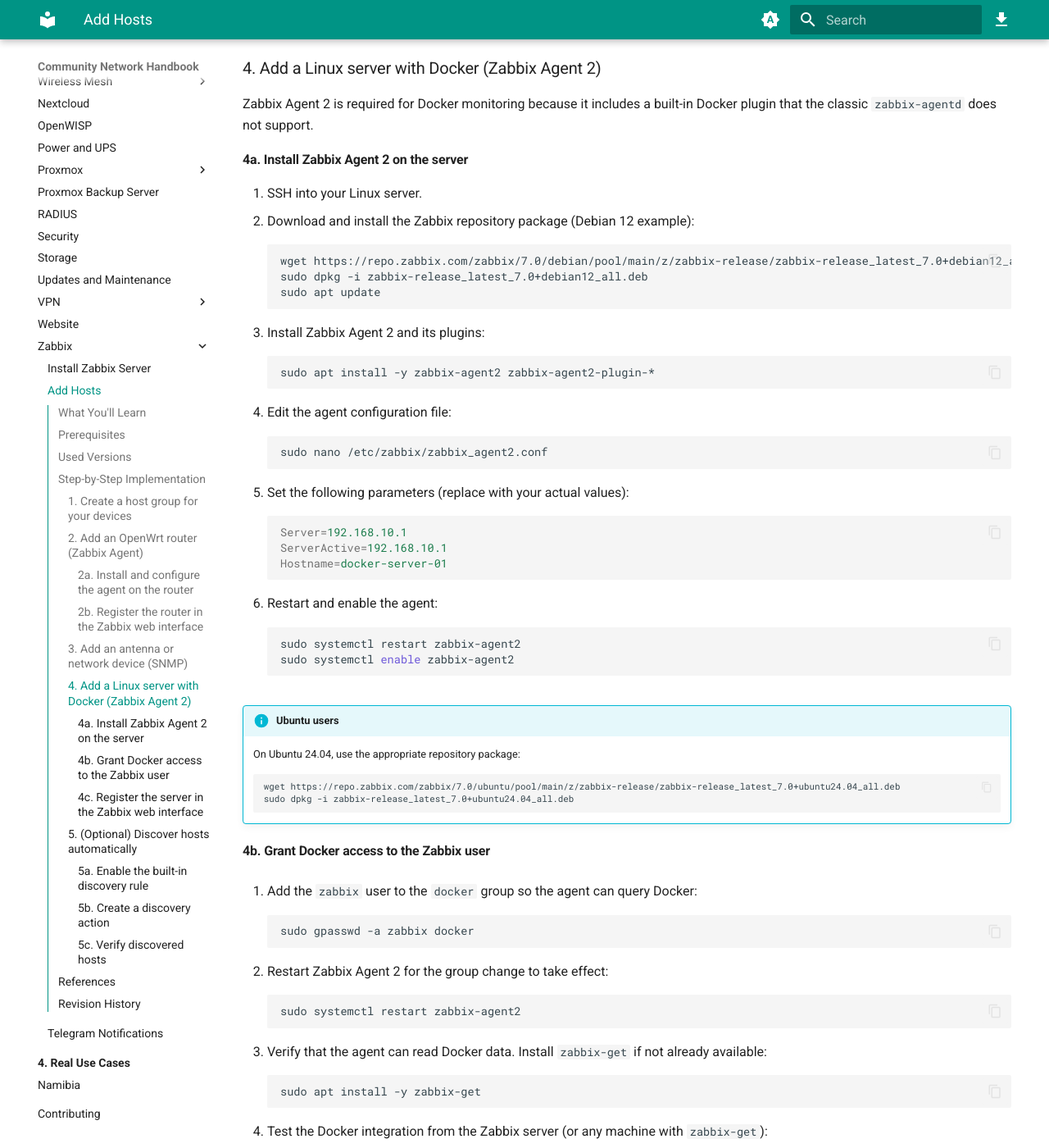
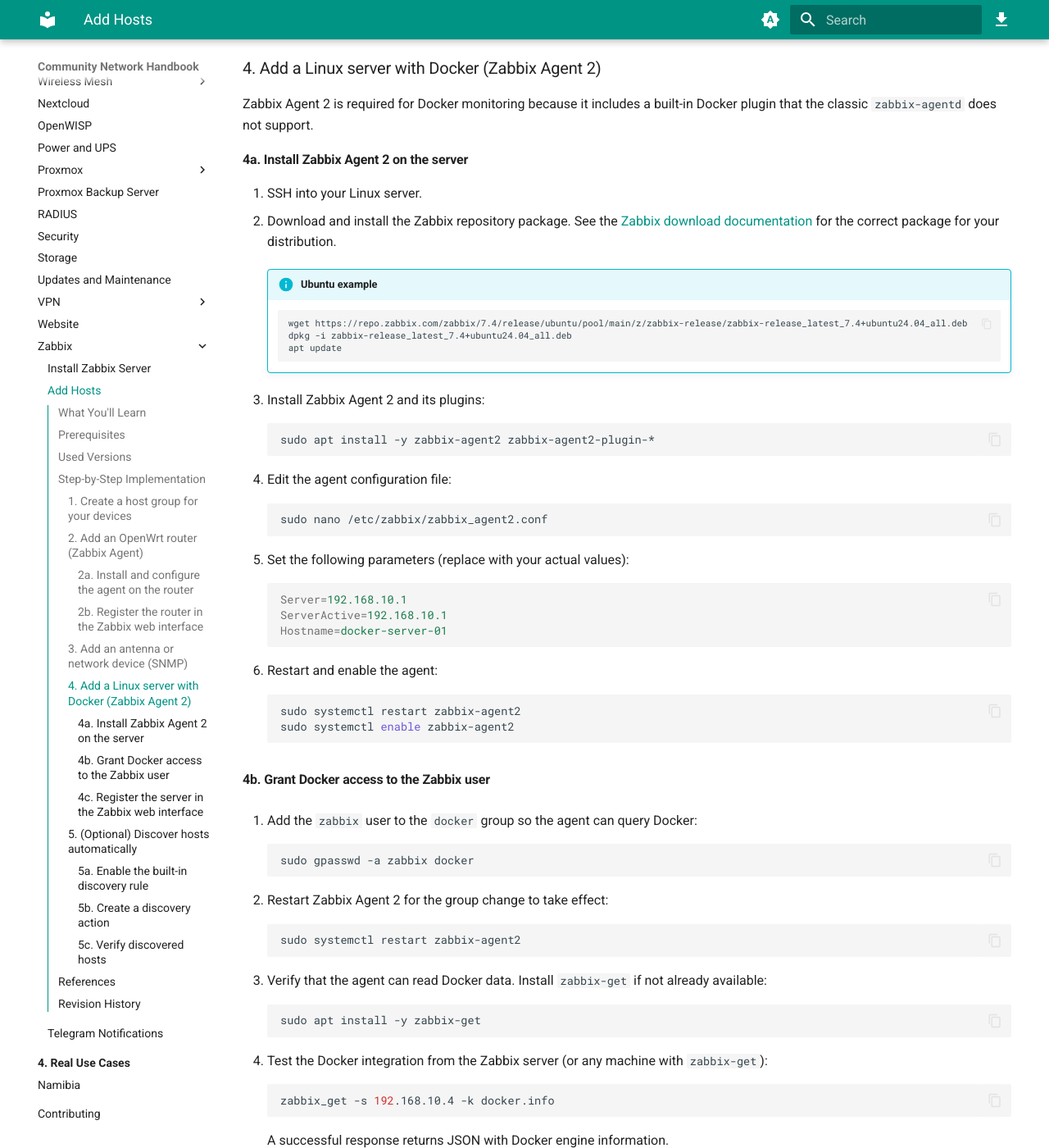
Before and after one commit to aucoop/Community-Network-Handbook, an MkDocs documentation site: the page built from docs/3-Guide/Zabbix/Add-Hosts.md, in a window 1280 px wide and 1400 px high, scrolled down 4440 px. Shown: the whole window at 82% size. Built offline with MkDocs 1.6.1 and Material for MkDocs 9.7.7, drawn with Linux system fonts in a browser that asks for light colours.

Commit message:
PR AI comments

````diff
--- a/docs/3-Guide/Zabbix/Add-Hosts.md
+++ b/docs/3-Guide/Zabbix/Add-Hosts.md
@@ -145,13 +145,14 @@
 #### 4a. Install Zabbix Agent 2 on the server
 
 1. SSH into your Linux server.
-2. Download and install the Zabbix repository package (Debian 12 example):
+2. Download and install the Zabbix repository package. See the [Zabbix download documentation](https://www.zabbix.com/download) for the correct package for your distribution.
 
-    ```bash
-    wget https://repo.zabbix.com/zabbix/7.0/debian/pool/main/z/zabbix-release/zabbix-release_latest_7.0+debian12_all.deb
-    sudo dpkg -i zabbix-release_latest_7.0+debian12_all.deb
-    sudo apt update
-    ```
+    !!! info "Ubuntu example"
+        ```bash
+        wget https://repo.zabbix.com/zabbix/7.4/release/ubuntu/pool/main/z/zabbix-release/zabbix-release_latest_7.4+ubuntu24.04_all.deb
+        dpkg -i zabbix-release_latest_7.4+ubuntu24.04_all.deb
+        apt update
+        ```
 
 3. Install Zabbix Agent 2 and its plugins:
 
@@ -178,14 +179,6 @@
     ```bash
     sudo systemctl restart zabbix-agent2
     sudo systemctl enable zabbix-agent2
-    ```
-
-!!! info "Ubuntu users"
-    On Ubuntu 24.04, use the appropriate repository package:
-
-    ```bash
-    wget https://repo.zabbix.com/zabbix/7.0/ubuntu/pool/main/z/zabbix-release/zabbix-release_latest_7.0+ubuntu24.04_all.deb
-    sudo dpkg -i zabbix-release_latest_7.0+ubuntu24.04_all.deb
     ```
 
 #### 4b. Grant Docker access to the Zabbix user
````
Also changed, not shown: docs/3-Guide/Zabbix/Telegram-Notifications.md (+1 -1 lines).
